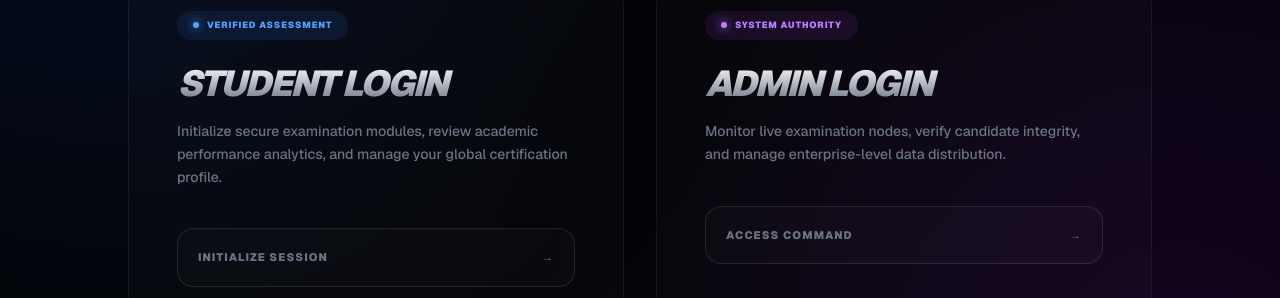
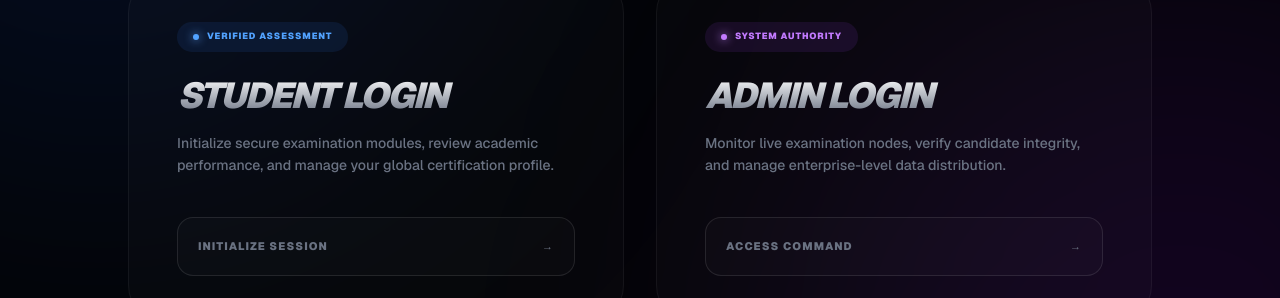
Before and after one commit to 02pankaj/cbt-app, a Next.js app: page / in a window 1280 px wide. Shown: the part 320-618 px from the top of the page. Built offline with nearby package versions, Linux system fonts and the light colour scheme; no server answers.

Commit message:
Update student login description
Removed 'analytics' from the description of student login.

```diff
--- a/src/app/page.tsx
+++ b/src/app/page.tsx
@@ -91,7 +91,7 @@ export default function LoginPage() {
               Verified Assessment
             </div>
             <h2 className="text-4xl font-black italic uppercase mb-4 bg-gradient-to-b from-white to-gray-500 bg-clip-text text-transparent tracking-tighter">Student Login</h2>
-            <p className="text-gray-500 text-sm leading-relaxed mb-10 font-medium">Initialize secure examination modules, review academic performance analytics, and manage your global certification profile.</p>
+            <p className="text-gray-500 text-sm leading-relaxed mb-10 font-medium">Initialize secure examination modules, review academic performance, and manage your global certification profile.</p>
             <button onClick={() => handleGoogleLogin("student")} disabled={isConnecting} className="w-full flex items-center justify-between p-5 rounded-2xl bg-white/[0.02] border border-white/10 text-gray-500 text-[11px] font-black tracking-widest transition-all group-hover:text-white group-hover:border-blue-500 group-hover:bg-blue-500/10 group-hover:shadow-[0_0_25px_rgba(59,130,246,0.4)] disabled:opacity-50">
               INITIALIZE SESSION <span>→</span>
             </button>
```
